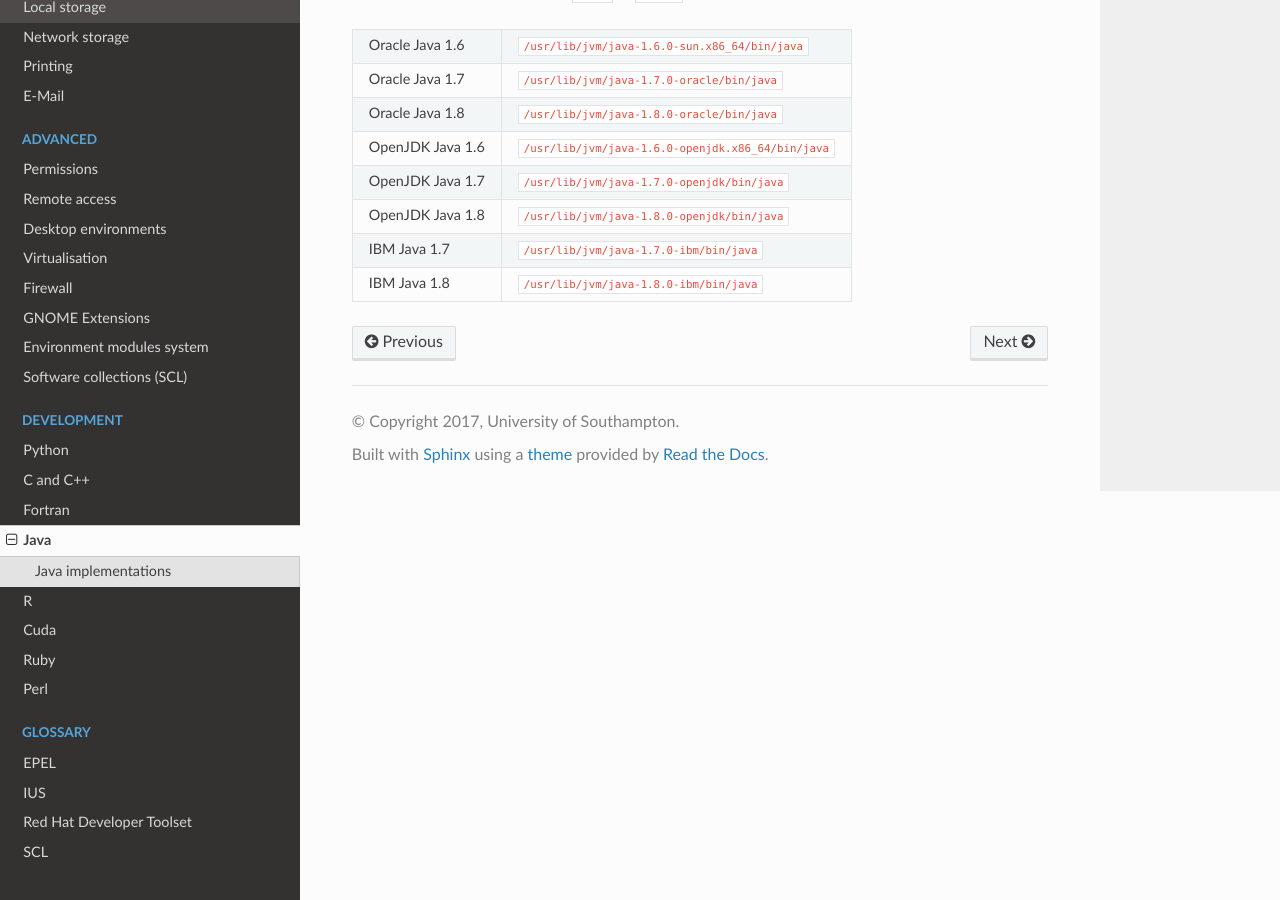
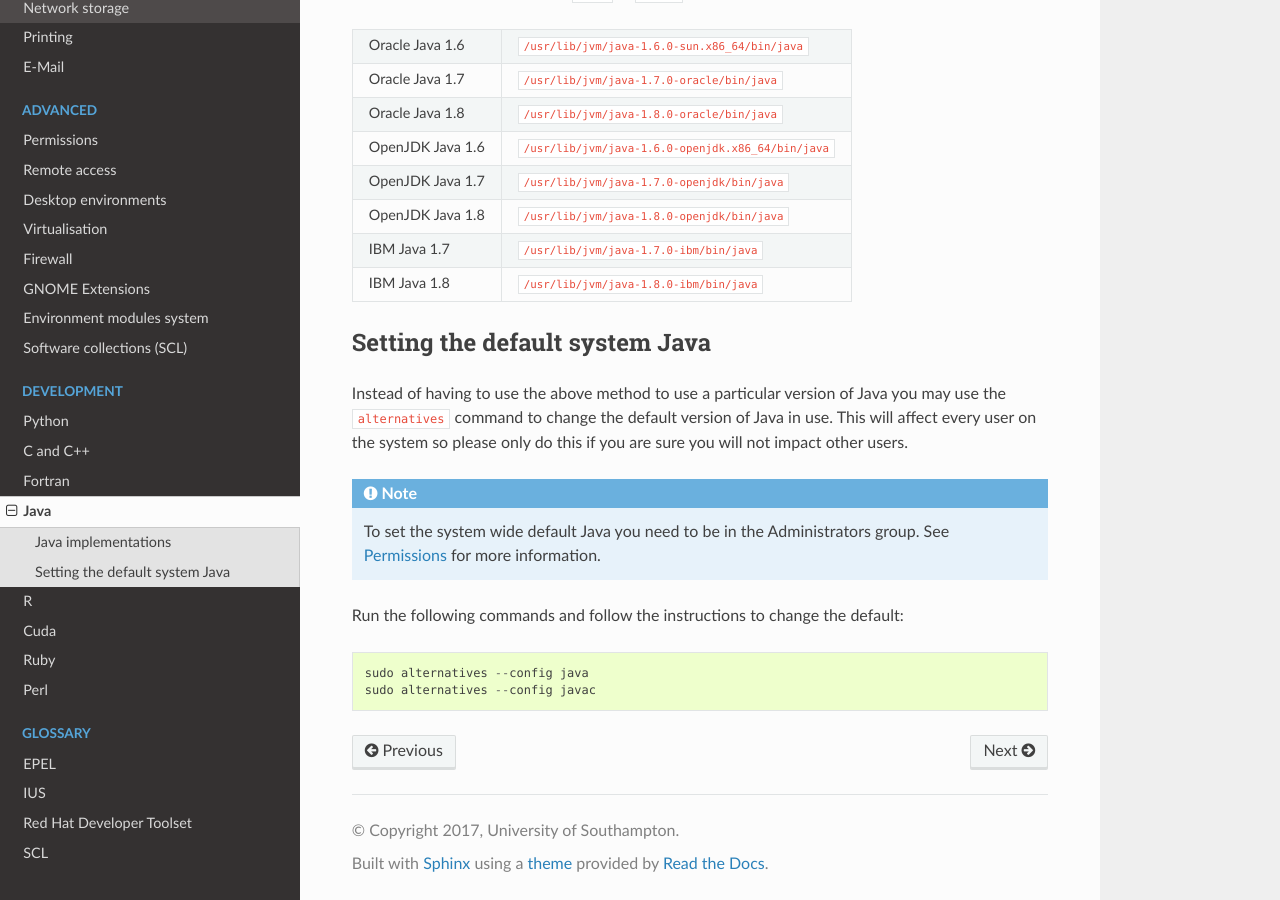
Before and after one commit to southampton/linuxdesktopdocs, a Sphinx documentation site: the page built from docs/java.rst, in a window 1280 px wide and 900 px high, scrolled down 893 px. Built offline with Sphinx 7.4.7 and the Read the Docs theme 2.0.0, drawn with Linux system fonts in a browser that asks for light colours.

Commit message:
updated java to add sudo alternatives

```diff
--- a/docs/java.rst
+++ b/docs/java.rst
@@ -59,3 +59,21 @@ binaries:
 +--------------------+--------------------------------------------------------+
 | IBM Java 1.8       | ``/usr/lib/jvm/java-1.8.0-ibm/bin/java``               |
 +--------------------+--------------------------------------------------------+
+
+Setting the default system Java
+-------------------------------
+
+Instead of having to use the above method to use a particular version of Java
+you may use the ``alternatives`` command to change the default version of Java
+in use. This will affect every user on the system so please only do this if
+you are sure you will not impact other users.
+
+.. note::
+
+   To set the system wide default Java you need to be in the Administrators
+   group. See :doc:`permissions` for more information.
+
+Run the following commands and follow the instructions to change the default::
+
+   sudo alternatives --config java
+   sudo alternatives --config javac
```
